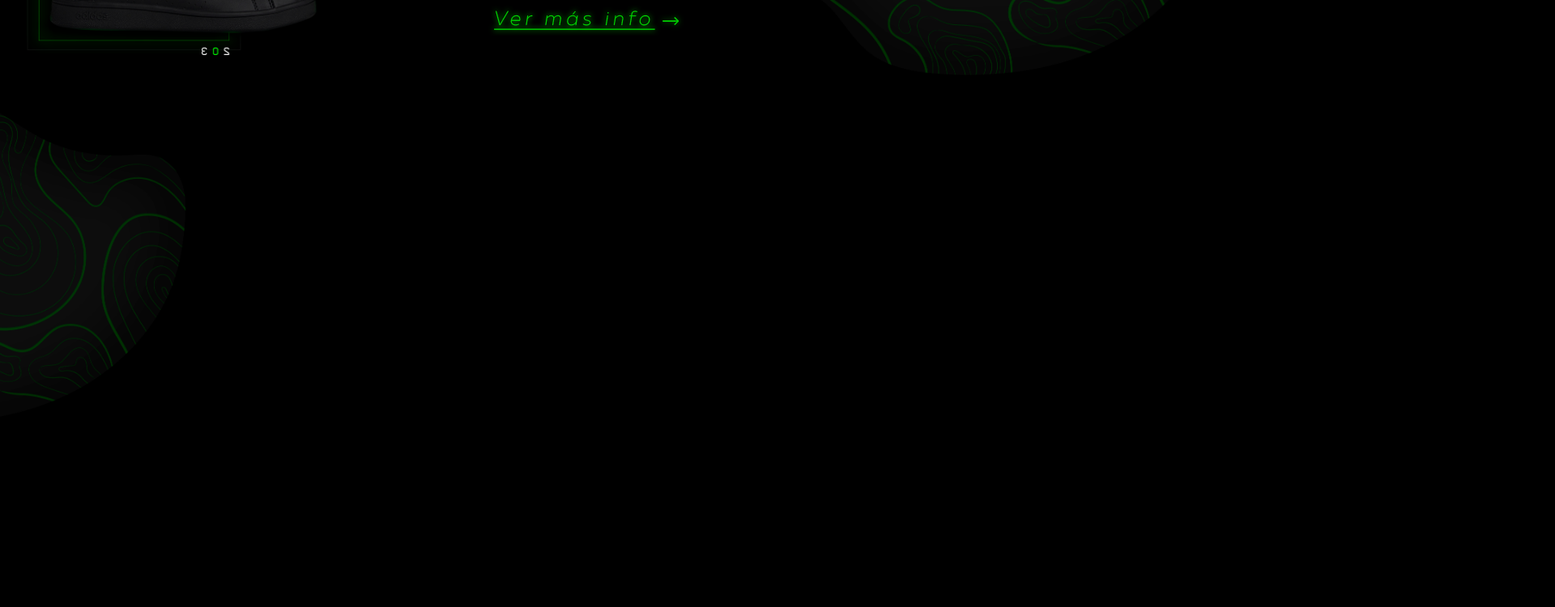
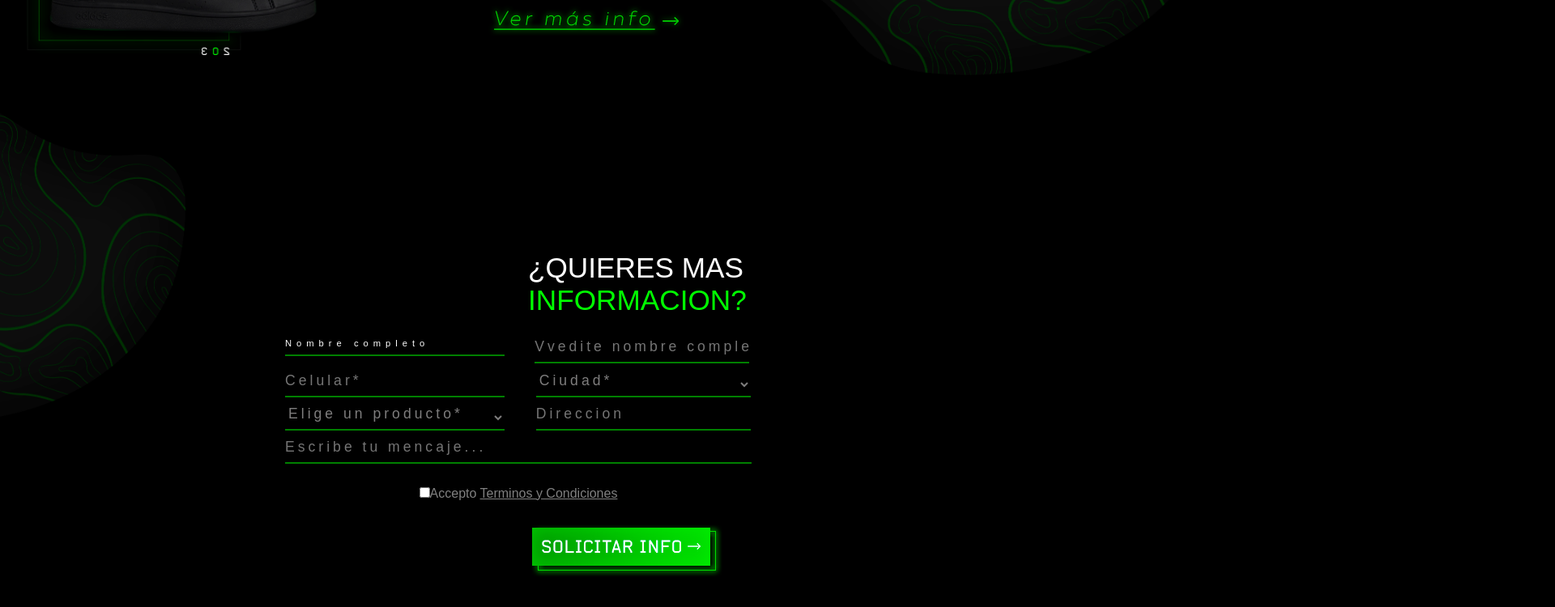
Before and after one commit to Vadimdaa/-4, a plain HTML site: page index.html in a window 1280 px wide. Shown: the part 6756-7506 px from the top of the page at 81% size, 1920 px wide, since content can reach past the window. Drawn offline with Linux system fonts and the light colour scheme.

Commit message:
Форма

```diff
--- a/index.html
+++ b/index.html
@@ -54,7 +54,7 @@
 </div>
 <div>
 <img src="boot.png" alt="shoe" class="shoe">
-<div>
+</div>
 <h1 class="tex7">COPY DEL</h1>
 <h1 class="tex8">PRODUCTO</h1>
 <br><h4 class="tex9"> ❝ Frase sobre el producto, lorem ipsum
@@ -63,9 +63,43 @@
 <a href="#"><img src="info.png" alt="info" class="info"></a>
 <img src="piatno.png" alt="piatno" class="piatno">
 <img src="piatno2.png" alt="piatno" class="piatno2">
-</div>
-</div>
-
+<div class="formm">
+    <fieldset class="form">
+        <h2 class="formtext">&#191;QUIERES MAS <span class="formtext2"><br>INFORMACION?</span></h2><br>
+        <form method="post" action="tablefree.html">
+            <div>
+                <label for="fullname" class="fullname__nombre">Nombre completo</label>
+                <input type="text" name="fullname" class="fullname" placeholder="Vvedite nombre completo"/>
+            </div>
+            <div>
+                <input type="text" name="fullname" class="celular" placeholder="Celular*"/>
+                <select name="level" class="select">
+                <option value="gv">Ciudad*</option>
+                <option value="fc">Выбор 2</option>
+                <option value="fv">Выбор 3</option>
+                </select>
+            </div>
+            <div>
+                <select name="level" class="select2">
+                    <option value="sec">Elige un producto*</option>
+                    <option value="vib">Выбор 1</option>
+                    <option value="vib">Выбор 2</option>
+                </select>
+                    <input type="text" name="fullname" class="fullname2" placeholder="Direccion"/>
+            </div>
+            <div>
+                <input type="text" name="fullname" class="comment" placeholder="Escribe tu mencaje..."/>
+            </div><br>
+            <div class="accept">
+                <p><input type="checkbox" name="accept">Accepto <span class="accept1">Terminos y Condiciones</span></p>
+            </div><br>
+            <div class="ssylkaa">
+                <a href="#"><img class="knop" src="socifar.png" alt="knopka"></a>
+            </div>
+        </form>
+    </fieldset>
+</div><br><br>
+<img src="kr.png" alt="kraska" class="kr">
 
 
 
--- a/style.css
+++ b/style.css
@@ -247,3 +247,121 @@ body{
 	margin-top: -42%;
 	margin-left: -50%;
 }
+.form{
+	margin-top: 500px;
+	position: relative;
+	width: 45%;
+	margin: auto;
+	border: none;
+}
+form div {
+	clear: left;
+	margin: 0;
+	padding: 0;
+	padding-top: 0.6em;
+}
+.formtext{
+	color: white;
+	font: 2.2em Arial, Helvetica;
+	margin-left: 300px;
+	position: relative;
+	margin-top: 170px;
+}
+.formtext2{
+	color: lime;
+}
+form div label {
+	float: left;
+	width: 47%;
+	color: white;
+	font: 0.7em Arial, Helvetica;
+	border-bottom: 2px solid green;
+	letter-spacing: 6px;
+	padding-bottom: 8px;
+}
+.fullname{
+	width: 46%;
+	margin-left: 6.5%;
+	background-color: transparent;
+	border: none;
+	border-bottom: 2px solid green;
+	padding-bottom: 10px;
+	letter-spacing: 4px;
+	padding-bottom: 8px;
+	color: white;
+	font: 1.1em Arial, Helvetica;
+}
+.celular{
+	width: 47%;
+	background-color: transparent;
+	border: none;
+	border-bottom: 2px solid green;
+	padding-bottom: 5px;
+	letter-spacing: 4px;
+	padding-bottom: 8px;
+	color: white;
+	font: 1.1em Arial, Helvetica;
+
+}
+.select{
+	background-color: transparent;
+	width: 46%;
+	color: rgb(126, 125, 125);
+	border: none;
+	border-bottom: 2px solid green;
+	margin-left: 6%;
+	font: 1.1em Arial, Helvetica, sans-serif;
+	letter-spacing: 4px;
+	padding-bottom: 8px;
+}
+.select2{
+	background-color: transparent;
+	width: 47%;
+	color:  rgb(126, 125, 125);
+	border: none;
+	border-bottom: 2px solid green;
+	font: 1.1em Arial, Helvetica, sans-serif;
+	letter-spacing: 4px;
+	padding-bottom: 8px;
+}
+.fullname2{
+	width: 46%;
+	margin-left: 6%;
+	background-color: transparent;
+	border: none;
+	border-bottom: 2px solid green;
+	padding-bottom: 5px;
+	letter-spacing: 4px;
+	padding-bottom: 8px;
+	color: white;
+	font: 1.1em Arial, Helvetica, sans-serif;
+	}
+.comment{
+	width: 100%;
+	background-color: transparent;
+	border: none;
+	border-bottom: 2px solid green;
+	padding-bottom: 5px;
+	letter-spacing: 4px;
+	padding-bottom: 8px;
+	color: white;
+	font: 1.1em Arial, Helvetica, sans-serif;
+}
+.accept{
+	color: gray;
+	text-align: center;
+	border-color: green;
+}
+.accept1{
+	text-decoration: underline;
+}
+.knop{
+	margin-left: 300px;
+}
+.formm{
+	margin-top: -47%;
+}
+.kr{
+	margin-top: -240%;
+	margin-left: -6%;
+}
```
Also changed, not shown: kr.png (added), socifar.png (added).
